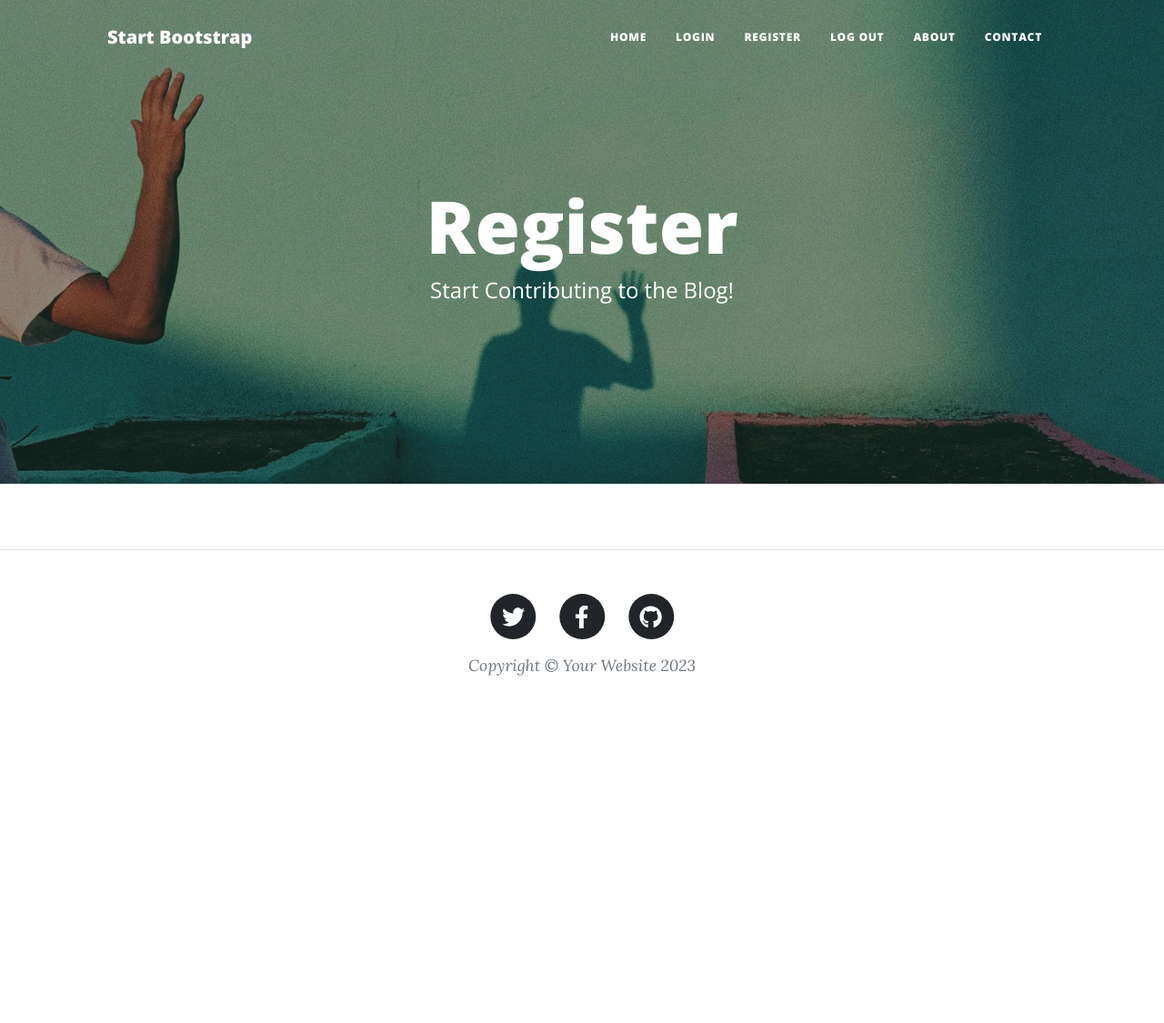
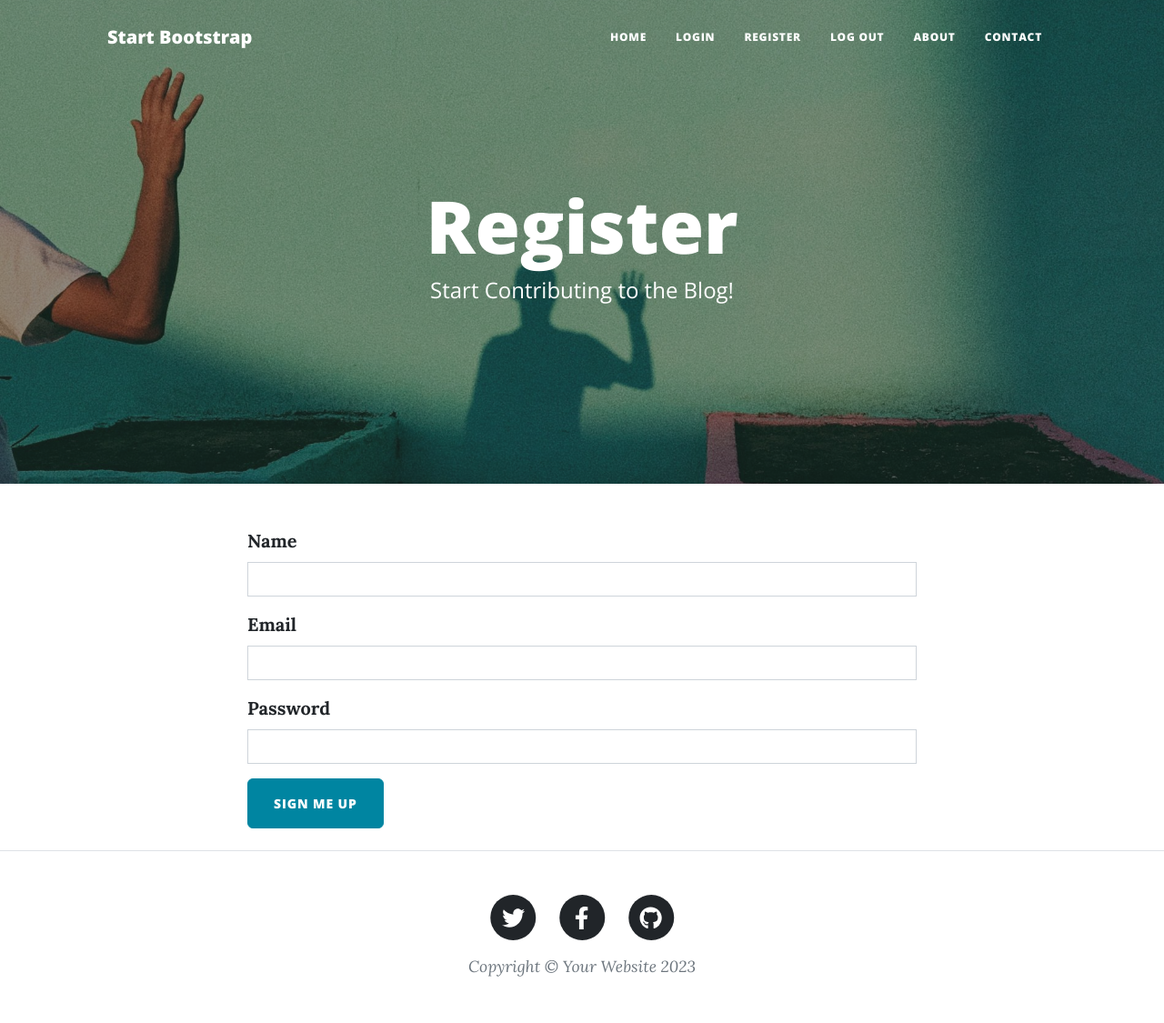
Before and after one commit to Soulbolt/day-69-blog-with-users, a Flask app: page /register in a window 1280 px wide. Shown: the whole page at 91% size. Before the commit the page ends 743 px from the top, so only its background shows below. Run offline with Flask 3, Linux system fonts and the light colour scheme; some libraries are stand-ins or nearby versions.

Commit message:
added class for User creation, WTForm and validations to route user to home page when successfully registered.

```diff
--- a/forms.py
+++ b/forms.py
@@ -1,6 +1,6 @@
 from flask_wtf import FlaskForm
-from wtforms import StringField, SubmitField
-from wtforms.validators import DataRequired, URL
+from wtforms import StringField, SubmitField, PasswordField
+from wtforms.validators import DataRequired, URL, Email
 from flask_ckeditor import CKEditorField
 
 
@@ -13,8 +13,12 @@ class CreatePostForm(FlaskForm):
     submit = SubmitField("Submit Post")
 
 
-# TODO: Create a RegisterForm to register new users
-
+# WTForm for creating user accounts
+class RegisterForm(FlaskForm):
+    name = StringField(label="Name", validators=[DataRequired()])
+    email = StringField(label="Email", validators=[DataRequired(), Email()])
+    password = PasswordField(label="Password", validators=[DataRequired()])
+    submit = SubmitField(label="SIGN ME UP")
 
 # TODO: Create a LoginForm to login existing users
 
--- a/main.py
+++ b/main.py
@@ -1,37 +1,31 @@
 from datetime import date
-from flask import Flask, abort, render_template, redirect, url_for, flash
+from flask import Flask, abort, render_template, redirect, url_for, flash, request
 from flask_bootstrap import Bootstrap5
 from flask_ckeditor import CKEditor
-from flask_gravatar import Gravatar
+# from flask_gravatar import Gravatar
 from flask_login import UserMixin, login_user, LoginManager, current_user, logout_user
 from flask_sqlalchemy import SQLAlchemy
 from functools import wraps
 from werkzeug.security import generate_password_hash, check_password_hash
 from sqlalchemy.orm import relationship
 # Import your forms from the forms.py
+from forms import RegisterForm
 from forms import CreatePostForm
 
-
-'''
-Make sure the required packages are installed:
-Open the Terminal in PyCharm (bottom left).
-
-On Windows type:
-python -m pip install -r requirements.txt
-
-On MacOS type:
-pip3 install -r requirements.txt
-
-This will install the packages from the requirements.txt for this project.
-'''
 
 app = Flask(__name__)
 app.config['SECRET_KEY'] = '8BYkEfBA6O6donzWlSihBXox7C0sKR6b'
 ckeditor = CKEditor(app)
 Bootstrap5(app)
 
-# TODO: Configure Flask-Login
+# Configure Flask-login's Login Manager
+login_manager = LoginManager()
+login_manager.init_app(app)
 
+# Create a user_loader callback
+@login_manager.user_loader
+def load_user(user_id):
+    return db.get_or_404(User, user_id)
 
 # CONNECT TO DB
 app.config['SQLALCHEMY_DATABASE_URI'] = 'sqlite:///posts.db'
@@ -51,27 +45,56 @@ class BlogPost(db.Model):
     img_url = db.Column(db.String(250), nullable=False)
 
 
-# TODO: Create a User table for all your registered users.
-
+# CREATE TABLE IN DB
+class User(UserMixin, db.Model):
+    id = db.Column(db.Integer, primary_key=True)
+    email = db.Column(db.String(100), unique=True)
+    password = db.Column(db.String(100))
+    name = db.Column(db.String(1000))
 
 with app.app_context():
     db.create_all()
 
 
-# TODO: Use Werkzeug to hash the user's password when creating a new user.
-@app.route('/register')
+# Use Werkzeug to hash the user's password when creating a new user.
+@app.route('/register', methods=["GET", "POST"])
 def register():
-    return render_template("register.html")
+    form = RegisterForm()
+    if form.validate_on_submit():
+        email = form.email.data
+        result = db.session.execute(db.select(User).where(User.email == email))
+        user = result.scalar()
+
+        new_user = User(
+            email = form.email.data,
+            password = generate_password_hash(form.password.data, method="pbkdf2:sha256", salt_length=8),  # hash and salted poassword
+            name = form.name.data
+        )
+        db.session.add(new_user)
+        db.session.commit()
+
+        # Log in and authenticate user after adding details to DB.
+        login_user(new_user)
+        # Can redirect and get name from teh current_user
+        return redirect(url_for("get_all_posts", name=form.name))
+    return render_template("register.html", form=form)
 
 
-# TODO: Retrieve a user from the database based on their email.
-@app.route('/login')
+#  Retrieve a user from the database based on their email.
+@app.route('/login', methods=["GET", "POST"])
 def login():
     return render_template("login.html")
 
 
 @app.route('/logout')
 def logout():
+
+    if request.method == "POST":
+        email = request.form.get("email")
+        password = request.form.get("password")
+        # Find user by email provided.
+        result = db.session.execute(db.select(User).where(User.email == email))
+        user = result.scalar()
     return redirect(url_for('get_all_posts'))
 
 
--- a/templates/register.html
+++ b/templates/register.html
@@ -22,7 +22,8 @@ include "header.html" %}
   <div class="container">
     <div class="row">
       <div class="col-lg-8 col-md-10 mx-auto">
-        <!--TODO: render your registration form here-->
+        <!--render your registration form here-->
+        {{ render_form(form) }}
       </div>
     </div>
   </div>
```
Also changed, not shown: instance/posts.db.
